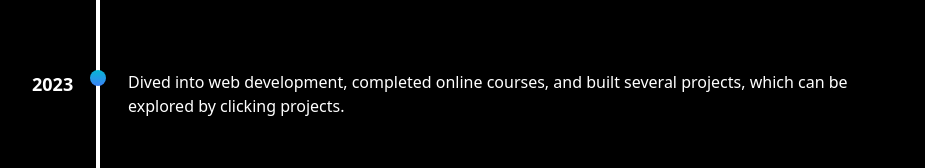
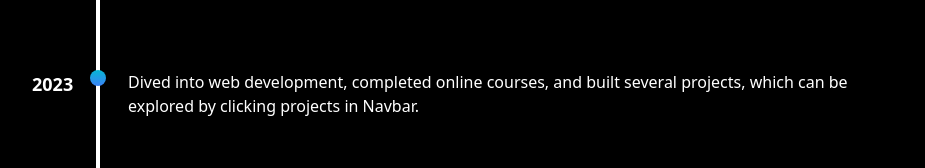
Before and after one commit to Be-Useful/Tarun-Portfolio, a React (Vite) app: page / in a window 1280 px wide. Shown: the part 2534-2702 px from the top of the page, without its empty margins (176-1101 px from the left). Built offline with nearby package versions, Linux system fonts and the light colour scheme.

Commit message:
content-related update

```diff
--- a/src/App.jsx
+++ b/src/App.jsx
@@ -295,7 +295,7 @@ function App() {
             <div class="pl-24 mt-24 relative before:w-4 before:h-4 before:bg-gradient-to-t before:from-blue-500 before:to-cyan-500 before:absolute before:rounded-full before:left-[58px]">
               <h3 class="absolute left-0 text-lg font-semibold">2023</h3>
               <p>
-               Dived into web development, completed online courses, and built several projects, which can be explored by clicking projects.              </p>
+               Dived into web development, completed online courses, and built several projects, which can be explored by clicking projects in Navbar.              </p>
             </div>
 
             <div class="pl-24 mt-24 relative before:w-4 before:h-4 before:bg-gradient-to-t before:from-blue-500 before:to-cyan-500 before:absolute before:rounded-full before:left-[58px]">
```
